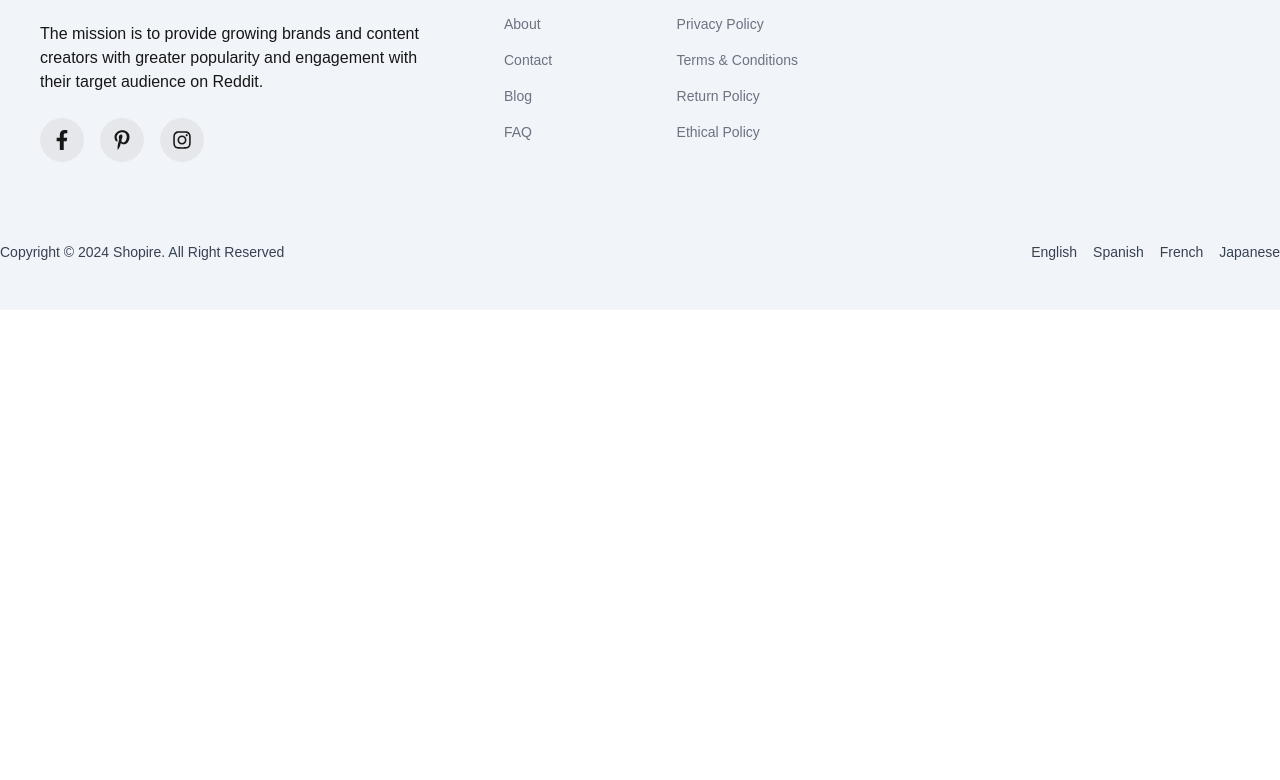
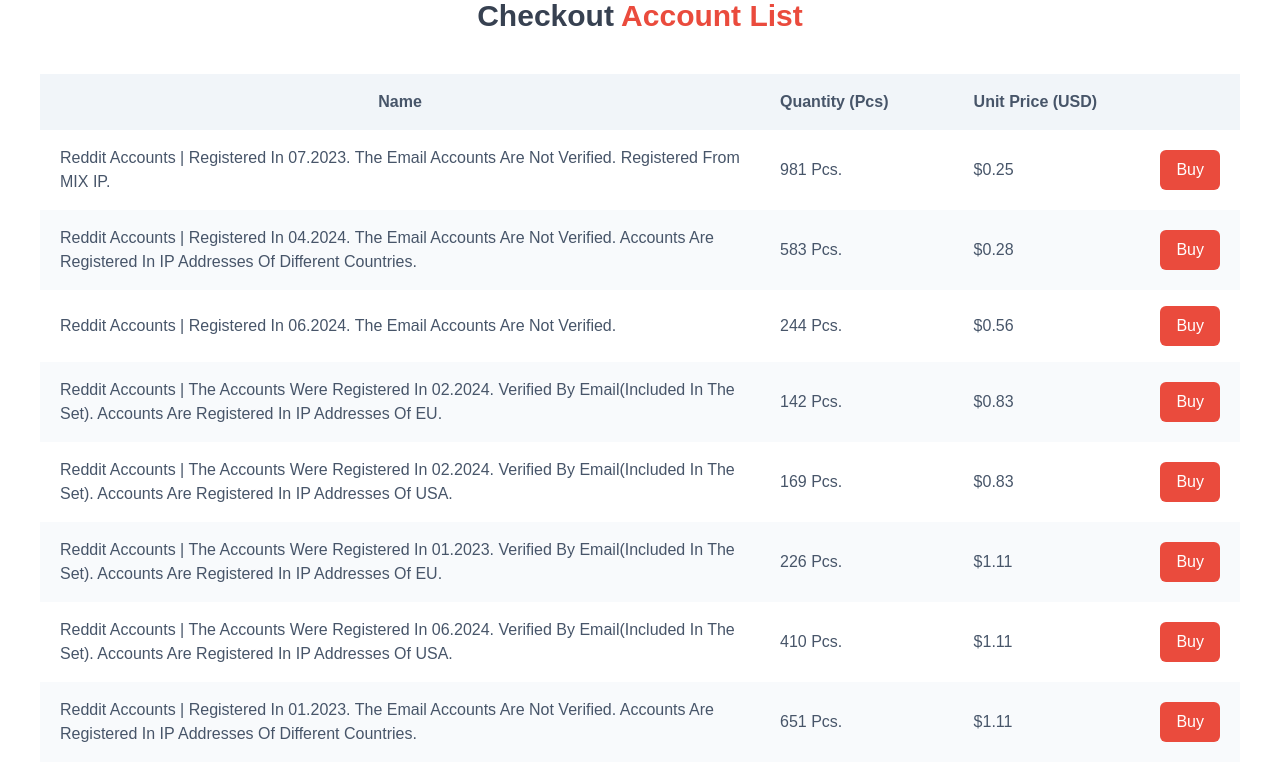
Before and after one commit to SumiyaMim/shopire-website-nextjs, a Next.js app: page / in a window 1280 px wide. Shown: the part 2240-3020 px from the top of the page. Before the commit the page ends 2550 px from the top, so only its background shows below. Built offline with nearby package versions, Linux system fonts and the light colour scheme.

Commit message:
add account section

```diff
--- a/src/app/page.js
+++ b/src/app/page.js
@@ -1,3 +1,4 @@
+import Account from "@/components/Account";
 import Banner from "@/components/Banner";
 import Footer from "@/components/Footer";
 import Navbar from "@/components/Navbar";
@@ -11,6 +12,7 @@ export default function Home() {
       <Banner/>
       <Stepper/>
       <Success/>
+      <Account/>
       <Footer/>
     </div>
   );
--- /dev/null
+++ b/src/components/Account.jsx
@@ -0,0 +1,97 @@
+import React from 'react';
+
+const Account = () => {
+  const accounts = [
+    {
+      name: "Reddit Accounts | Registered In 07.2023. The Email Accounts Are Not Verified. Registered From MIX IP.",
+      quantity: "981 Pcs.",
+      price: "$0.25",
+    },
+    {
+      name: "Reddit Accounts | Registered In 04.2024. The Email Accounts Are Not Verified. Accounts Are Registered In IP Addresses Of Different Countries.",
+      quantity: "583 Pcs.",
+      price: "$0.28",
+    },
+    {
+      name: "Reddit Accounts | Registered In 06.2024. The Email Accounts Are Not Verified.",
+      quantity: "244 Pcs.",
+      price: "$0.56",
+    },
+    {
+      name: "Reddit Accounts | The Accounts Were Registered In 02.2024. Verified By Email(Included In The Set). Accounts Are Registered In IP Addresses Of EU.",
+      quantity: "142 Pcs.",
+      price: "$0.83",
+    },
+    {
+      name: "Reddit Accounts | The Accounts Were Registered In 02.2024. Verified By Email(Included In The Set). Accounts Are Registered In IP Addresses Of USA.",
+      quantity: "169 Pcs.",
+      price: "$0.83",
+    },
+    {
+      name: "Reddit Accounts | The Accounts Were Registered In 01.2023. Verified By Email(Included In The Set). Accounts Are Registered In IP Addresses Of EU.",
+      quantity: "226 Pcs.",
+      price: "$1.11",
+    },
+    {
+      name: "Reddit Accounts | The Accounts Were Registered In 06.2024. Verified By Email(Included In The Set). Accounts Are Registered In IP Addresses Of USA.",
+      quantity: "410 Pcs.",
+      price: "$1.11",
+    },
+    {
+      name: "Reddit Accounts | Registered In 01.2023. The Email Accounts Are Not Verified. Accounts Are Registered In IP Addresses Of Different Countries.",
+      quantity: "651 Pcs.",
+      price: "$1.11",
+    },
+    {
+      name: "Reddit Accounts | The Accounts Were Registered In 01.2023. Verified By Email(Included In The Set). The Accounts Registered With RU IP.",
+      quantity: "113 Pcs.",
+      price: "$1.11",
+    },
+    {
+      name: "Reddit Accounts | The Accounts Were Registered In 01.2023. Verified By Email(Included In The Set). Accounts Are Registered In IP Addresses Of USA.",
+      quantity: "175 Pcs.",
+      price: "$1.11",
+    },
+  ];
+
+  return (
+    <div className='max-w-screen-xl mx-auto px-6 md:px-10 py-20'>
+      <h1 className='text-3xl text-center font-semibold text-gray-700 mb-10'>
+        Checkout <span className='text-[#ea4b3d]'>Account List</span>
+      </h1>
+      <div className='overflow-x-auto'>
+        <table className='min-w-full table-auto border-collapse'>
+          <thead className="hidden sm:table-header-group">
+            <tr className='bg-slate-100'>
+              <th className='px-5 py-4 text-left md:text-center font-semibold text-slate-600 lg:w-3/5'>Name</th>
+              <th className='px-5 py-4 text-left font-semibold text-slate-600'>Quantity (Pcs)</th>
+              <th className='px-5 py-4 text-left font-semibold text-slate-600'>Unit Price (USD)</th>
+            </tr>
+          </thead>
+          <tbody>
+            {accounts.map((account, index) => (
+              <tr
+                key={index}
+                className={`${index % 2 === 0 ? 'bg-slate-100 md:bg-white' : 'bg-white md:bg-slate-50'} flex flex-col sm:flex-row sm:table-row w-full`}
+              >
+                <td className='px-5 py-4 text-slate-600'>{account.name}</td>
+                <td className='px-5 py-4 text-slate-600'>{account.quantity}</td>
+                <td className='px-5 py-4 text-slate-600'>
+                  <div className='flex flex-col md:flex-row md:items-center md:justify-between gap-10 md:gap-1 lg:gap-16'>
+                    <span>{account.price}</span>
+                    <button className='md:ml-4 px-4 py-2 text-white bg-[#ea4b3d] rounded-md hover:bg-[#d33c2c] w-fit'>
+                      Buy
+                    </button>
+                  </div>
+                </td>
+              </tr>
+            ))}
+          </tbody>
+
+        </table>
+      </div>
+    </div>
+  );
+};
+
+export default Account;
```
